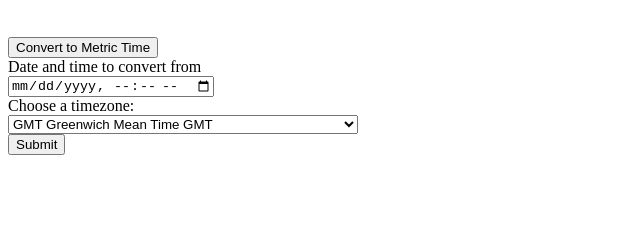
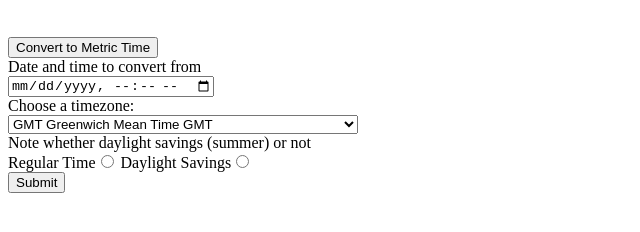
Before and after one commit to Lamontsm/Metric-Clock, a website: page index.html in a window 1280 px wide. Both pictures are taken after a click on the button "Convert to Metric Time". Shown: the part 178-410 px from the top of the page, without its empty margins (0-640 px from the left). Drawn offline with nearby package versions, Linux system fonts and the light colour scheme.

Commit message:
working on daylight saving

```diff
--- a/index.html
+++ b/index.html
@@ -27,7 +27,6 @@
 
     <button type="button" id="convertTo" class="btn btn-primary hitme hideme">Convert to Metric Time</button>
     <div id="toMetric">
-        <!-- TODO: Get input from dropdown menu -->
 
         <label for="newtime">Date and time to convert from </label>
         <br>
@@ -71,7 +70,11 @@
             <option value='-1'> CAT Central African Time GMT-1:00 </option>
         </select>
         <br>
+        <label>Note whether daylight savings (summer) or not</label><br>
+        Regular Time<input type="radio" id="regular" value="0">
+        Daylight Savings<input type="radio" id="daylight" value="-1"><br>
         <input id="choosetime" type="submit" value="Submit">
+
         <!-- <p>Year: <input type="number" id="year" name="year" value=""></p>
         <label for="month">Month: </label>
         <select name="month" id="month">
@@ -106,8 +109,7 @@
         const OFFSET = 3;  // arbitrary for now
         $("#toMetric").hide();  // these don't seem to be working
         $("#showTimes").hide();
-        // document.querySelector("#showTimes").style.display = "none";
-        // document.querySelector("#toMetric").style.display = "none";
+
         startTime();
 
         // Uncover the converter dialogue
@@ -121,16 +123,17 @@
                     $("#choosetime").click(function () {
                         // inputs of time
                         newTime = $("#newtime").val();
-                        console.log("Text: " + newTime);  //Remove later
+
                         // Parse time from returned field  2022-02-10T17:30
                         let nYear = newTime.slice(0, 4);
                         let nMonth = newTime.slice(5, 7) - 1;
                         let nDate = newTime.slice(8, 10); //not zero-based
-                        let nTimeZone = $('#timezone').val();  //time.getTimeZoneOffset()/60
-                        console.log('timezone = ' + nTimeZone);
-                        let dayLightSav = 0; //Standard time = 0, daylight saving = -1
                         let nHours = newTime.slice(11, 13);   //time.getHours() + OFFSET + nTimeZone;
                         let nMins = newTime.slice(14, 16);    //time.getMinutes();
+                        let nTimeZone = $('#timezone').val();  //time.getTimeZoneOffset()/60
+
+                        let dayLightSav = 0; //Standard time = 0, daylight saving = -1
+
                         console.log(nYear + ' ' + nMonth + ' ' + nDate + ' ' + nHours + ' ' + nMins);
                         // Calculate new time
                         // newTime = new Date(nYear, nMonth, nDate, nHours - OFFSET - nTimeZone + dayLightSav, nMins, nSecs);
```
